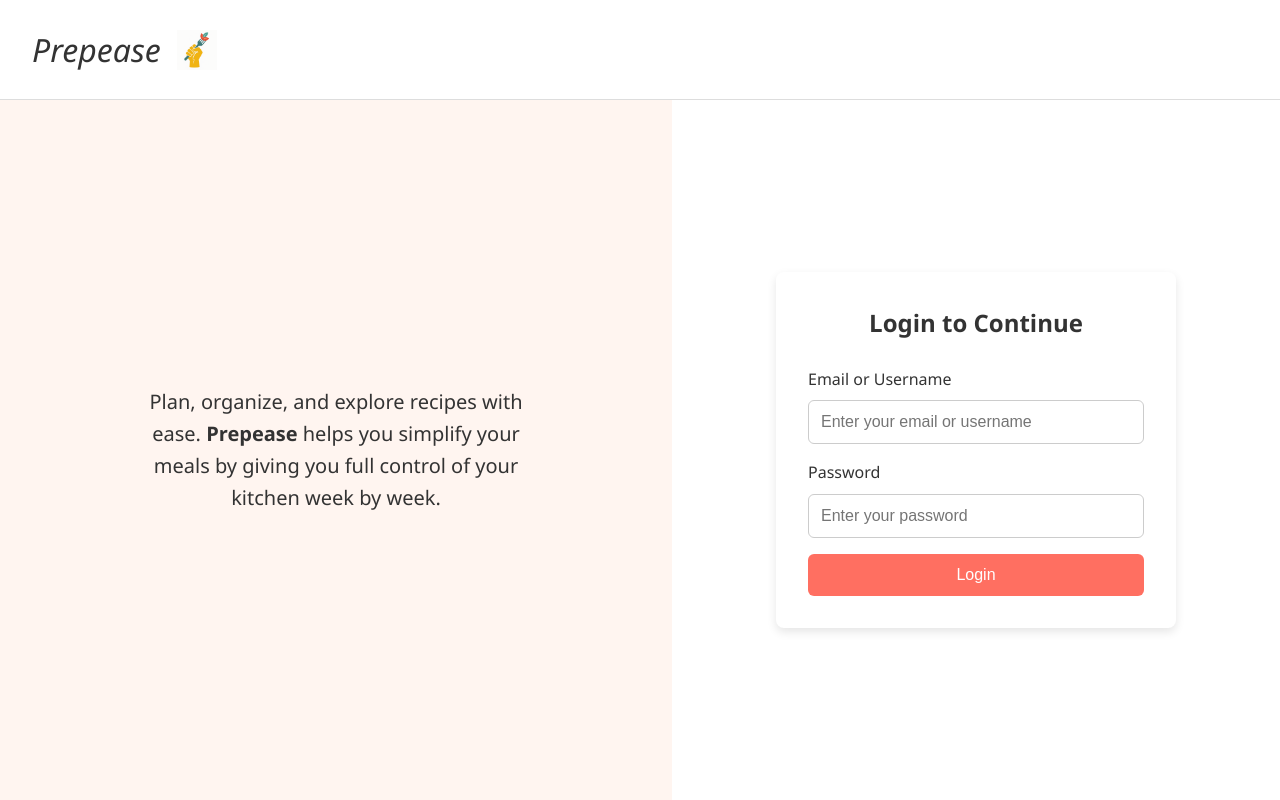
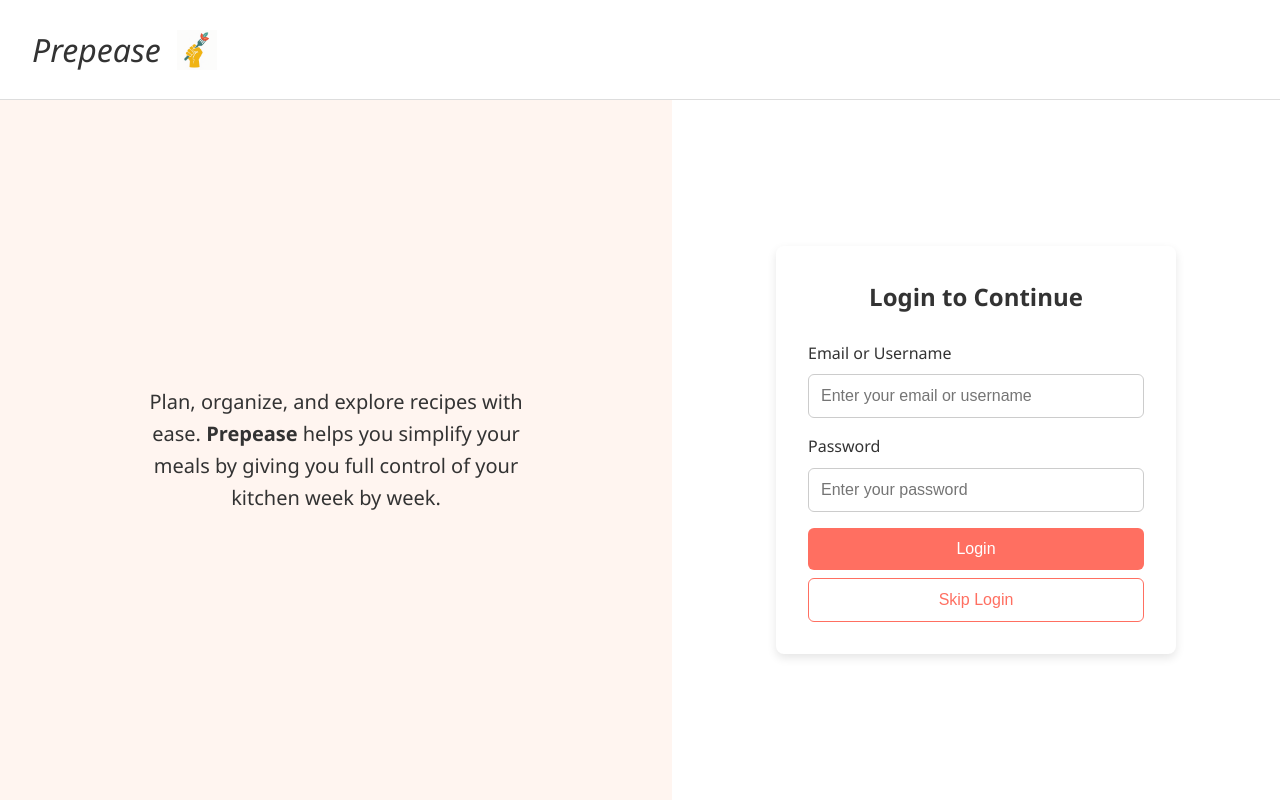
Before and after one commit to JosephRan1324/349FinalProject, a React (Vite) app in the folder cooking-app/: page /login in a window 1280 px wide. Built offline with nearby package versions, Linux system fonts and the light colour scheme.

Commit message:
Skip login button

```diff
--- a/cooking-app/src/components/Login.jsx
+++ b/cooking-app/src/components/Login.jsx
@@ -10,11 +10,16 @@ export default function Login() {
   const handleLogin = (e) => {
     e.preventDefault();
     if (email && password) {
-      localStorage.setItem('isAuthenticated', 'true');
+      localStorage.setItem('loggedIn', 'true');
       navigate('/');
     } else {
       alert('Please enter both email and password.');
     }
+  };
+
+  const handleSkip = () => {
+    localStorage.setItem('loggedIn', 'true');
+    navigate('/');
   };
 
   return (
@@ -94,6 +99,13 @@ export default function Login() {
             />
 
             <button type="submit" style={buttonStyle}>Login</button>
+            <button
+              type="button"
+              onClick={handleSkip}
+              style={skipButtonStyle}
+            >
+              Skip Login
+            </button>
           </form>
         </div>
       </div>
@@ -120,3 +132,15 @@ const buttonStyle = {
   fontSize: '1rem',
   cursor: 'pointer',
 };
+
+const skipButtonStyle = {
+  width: '100%',
+  padding: '0.75rem',
+  marginTop: '0.5rem',
+  backgroundColor: 'transparent',
+  color: 'var(--color-primary)',
+  border: '1px solid var(--color-primary)',
+  borderRadius: '6px',
+  fontSize: '1rem',
+  cursor: 'pointer',
+};
```
